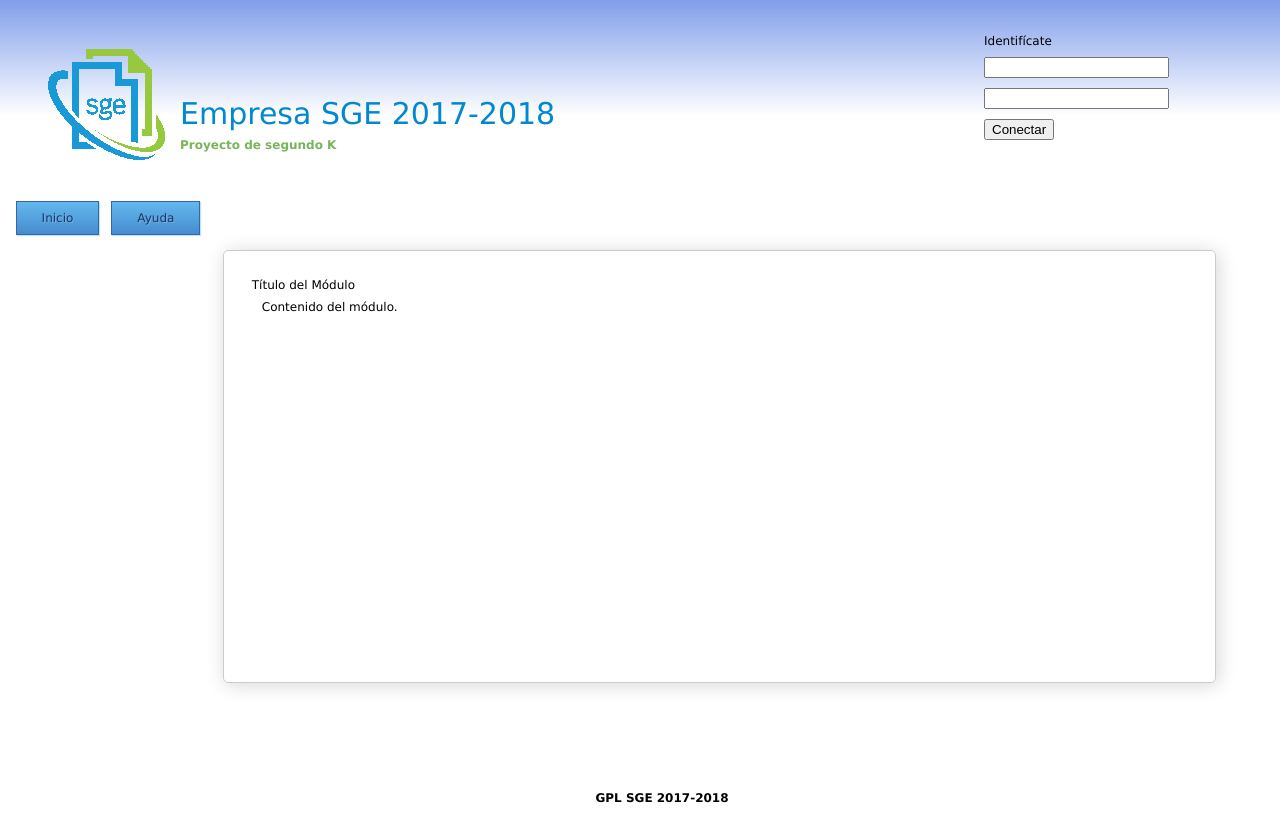
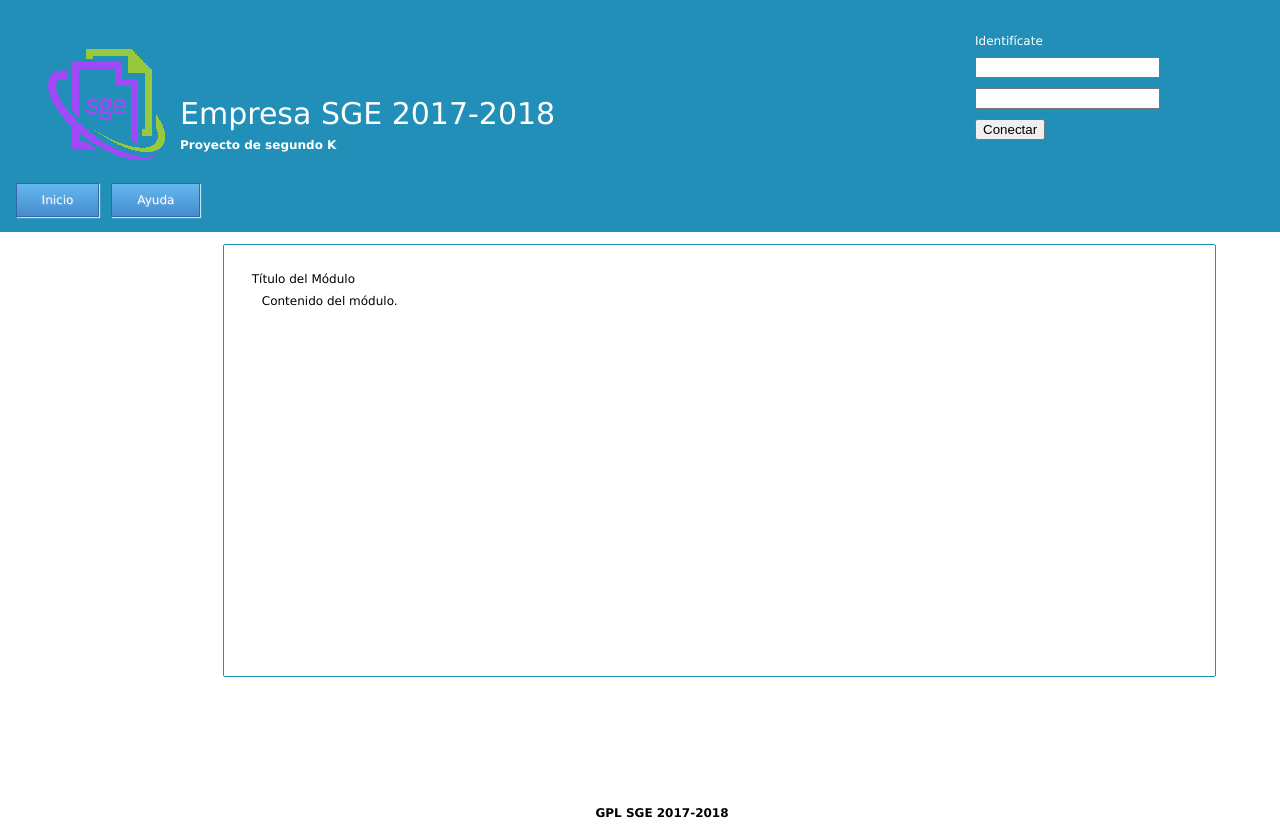
Before and after one commit to Jucagovi/SGE, a PHP site: page / in a window 1280 px wide; the page is wider, and only the part inside the window is pictured. Before the commit the page ends 803 px from the top of that part, so only its background shows below. Run offline with PHP 8.4, Linux system fonts and the light colour scheme; data comes from the database, SQL or seed files in the repository.

Commit message:
PHP 7 y CSS nuevo

```diff
--- a/clases/claseHerramientas.php
+++ b/clases/claseHerramientas.php
@@ -26,7 +26,7 @@
 class Herramientas {
 
     /* Constructor de la clase */
-    function Herramientas(){
+    function __construct(){
 
     }
 
--- a/clases/claseTabla.php
+++ b/clases/claseTabla.php
@@ -24,7 +24,7 @@ class Tabla extends Herramientas{
 
     private $tabla;     # El nombre de la tabla sobre la que se van a realizar las funciones
 
-    function Tabla($fea) {
+    function __construct($fea) {
         $this->tabla = $fea;
     }
 
--- a/css/estilo.css
+++ b/css/estilo.css
@@ -15,11 +15,11 @@ p {
 
 header {
     height: 120px;
-    background-image: url("../imagenes/fondo.png");
-    background-repeat: repeat-x;
-    width: 100%;
+    background-color: #218fb7;
+    width: 99%;
     display: block;
     padding: 2em;
+    color: white;
 }
 
 #titulo {
@@ -35,12 +35,10 @@ header {
 
 #titulo > h1{
     font-size: 30px;
-    color: #0288d1;
     padding-top: 1.7em;
 }
 
 #titulo > p {
-    color: #77b55a;
     font-weight: bold;
 }
 
@@ -59,12 +57,15 @@ header {
 nav {
     float: left;
     height: auto;
-    width: 100%;
+    width: 99%;
     padding: 1.3em;
+    background-color: #218fb7;
+    margin-top: -1.5em;
+    margin-bottom: 1em;
 }
 
 .menu {
-  color: #14396A !important;
+  color: #FFFFFF !important;
   text-shadow: 1px 1px 0px #7CACDE;
   box-shadow: 1px 1px 1px #BEE2F9;
   padding: 10px 25px;
@@ -78,13 +79,23 @@ nav {
   margin-right: 1em;
 }
 .menu:hover {
-  color: #FFFFFF !important;
+  color: #c4e2b3 !important;
   background: #468CCF;
   background: linear-gradient(top,  #468CCF,  #63B8EE);
   background: -ms-linear-gradient(top,  #468CCF,  #63B8EE);
   background: -webkit-gradient(linear, left top, left bottom, from(#468CCF), to(#63B8EE));
   background: -moz-linear-gradient(top,  #468CCF,  #63B8EE);
   cursor: pointer;
+}
+
+.seccion{
+    margin: 4px;
+    background-color: #218fb7;
+    color: white;
+}
+
+.seccion:hover{
+    background-color: #c4e2b3;
 }
 
 /* CONTENIDO DE LA APLICACIÓN */
@@ -117,13 +128,13 @@ section {
     width: 75%;
     padding: 1.3em;
     float: left;
-    border: solid 1px #CCCCCC;
+    border: solid 1px #218fb7;
     min-height: 400px;
-    box-shadow: 2px 2px 19px #D6D6D6;
-    border-radius: 5px;
-        -webkit-border-radius: 5px;
-        -moz-border-radius: 5px;
-        margin-bottom: 15px;
+    /*box-shadow: 2px 2px 19px #D6D6D6;*/
+    border-radius: 2px;
+        -webkit-border-radius: 2px;
+        -moz-border-radius: 2px;
+        margin-bottom: 3em;
     height: auto;
 }
 
--- a/includes/secciones.php
+++ b/includes/secciones.php
@@ -12,7 +12,7 @@
 
         $html = "<h3>".$_POST["modulo"]."</h3>";
         while ($fila = $rs->fetch_array()){
-            $html .= "<p id='".$fila["nombre"]."' title='".$fila["descripcion"]."'>".$fila["nombre"]."</p>";
+            $html .= "<p class='seccion' id='".$fila["nombre"]."' title='".$fila["descripcion"]."'>".$fila["nombre"]."</p>";
         }
         echo $html;
     } catch(Exception $e) {
--- a/js/propio.js
+++ b/js/propio.js
@@ -1,7 +1,6 @@
 $(document).ready(function(e) {
 
     $(document).on("click", ".menu", function(){
-	//alert($(this).text());
         $.ajax({
             url: './includes/secciones.php',
             type: 'POST',
--- /dev/null
+++ b/js/propio.min.js
@@ -0,0 +1,2 @@
+Archivo minimizado con CSSminifier
+$(document).ready(function(a){$(document).on("click",".menu",function(){$.ajax({url:"./includes/secciones.php",type:"POST",data:{modulo:$(this).text()},dataType:"html",error:function(){alert("Ha habido un error con los datos.")},success:function(b){$("aside").html(b).hide().fadeIn(400)}})})});
```
Also changed, not shown: imagenes/fondo.png (deleted), imagenes/fondo_pie.png (deleted), imagenes/logo.png.
